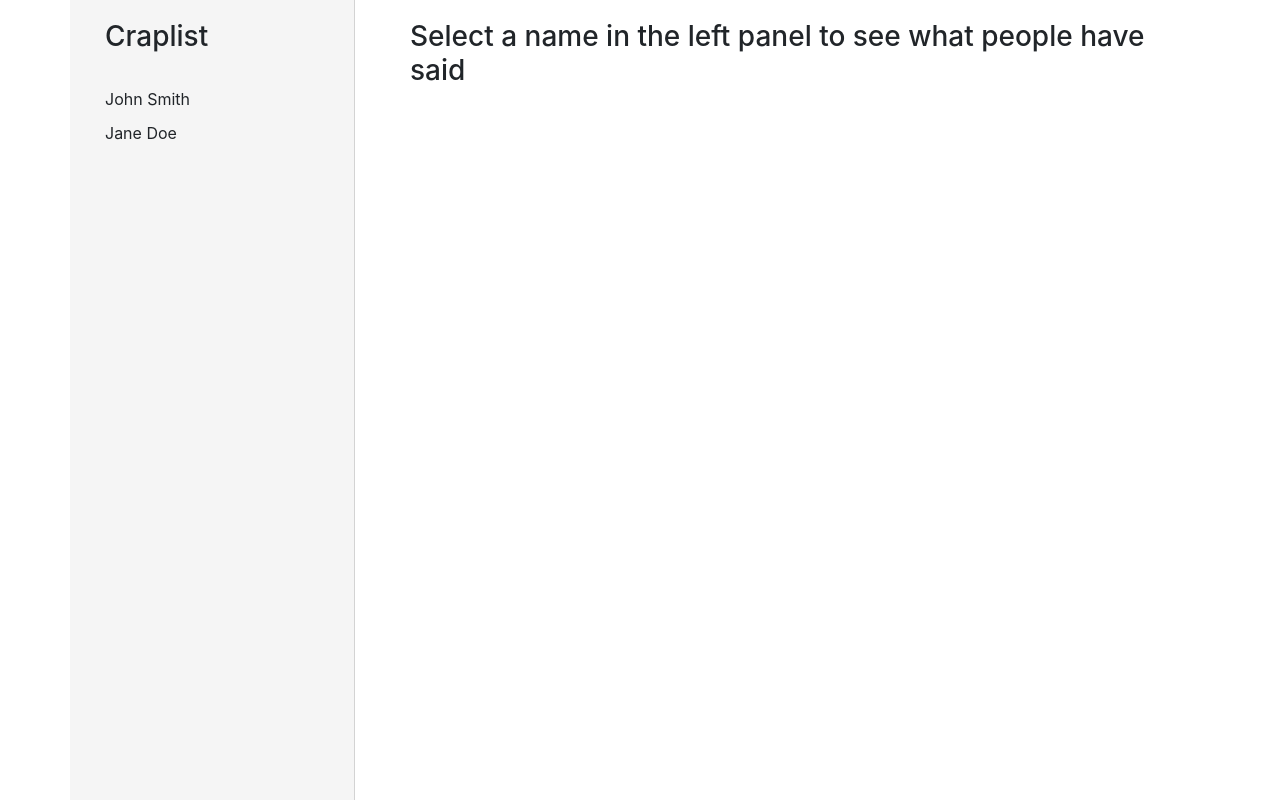
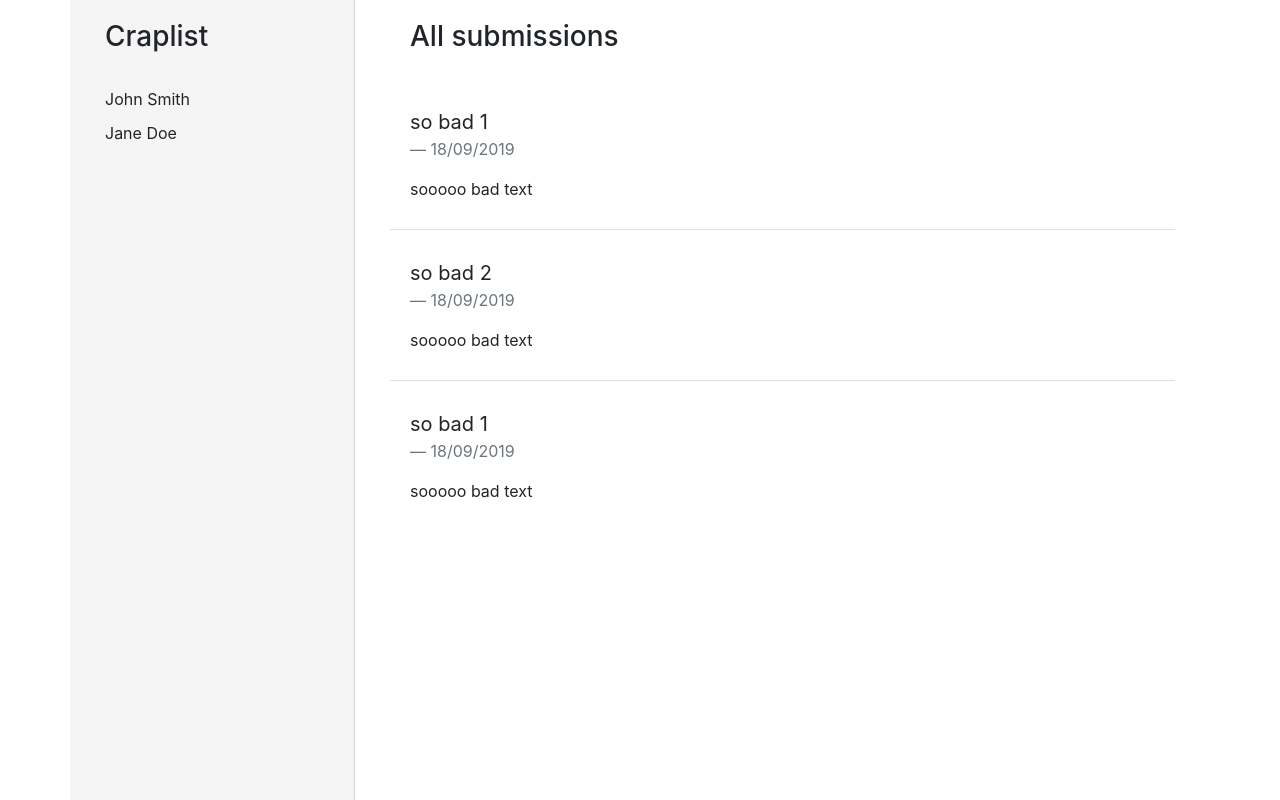
Before and after one commit to joey-griffin/lots_of_love, a React (Create React App) app in the folder src/ui/: page / in a window 1280 px wide. Built offline with nearby package versions, Linux system fonts and the light colour scheme.

Commit message:
Updated text

```diff
--- a/src/ui/src/components/Craplist.tsx
+++ b/src/ui/src/components/Craplist.tsx
@@ -54,7 +54,22 @@ export class Craplist extends React.Component<CraplistProps, CraplistState> {
         let mainContent
         if (this.state.selectedReviews.length < 1) {
             mainContent = (
-                <h3 id="main-name-header">Select a name in the left panel to see what people have said</h3>
+                <>
+                    <h3 id="main-name-header">All submissions</h3>
+                    <ul className="list-group list-group-flush">
+                        {this.state.reviews.map(function (review, i) {
+                            return (
+                                <li className="list-group-item" key={i}>
+                                    <blockquote className="blockquote review-title">
+                                        <p className="mb-0">{review.title}</p>
+                                        <footer className="blockquote-footer">{review.date}</footer>
+                                    </blockquote>
+                                    <p className="review-text" key={i}>{review.text}</p>
+                                </li>
+                            )
+                        })}
+                    </ul>
+                </>
             )
         } else {
             mainContent = (
```
